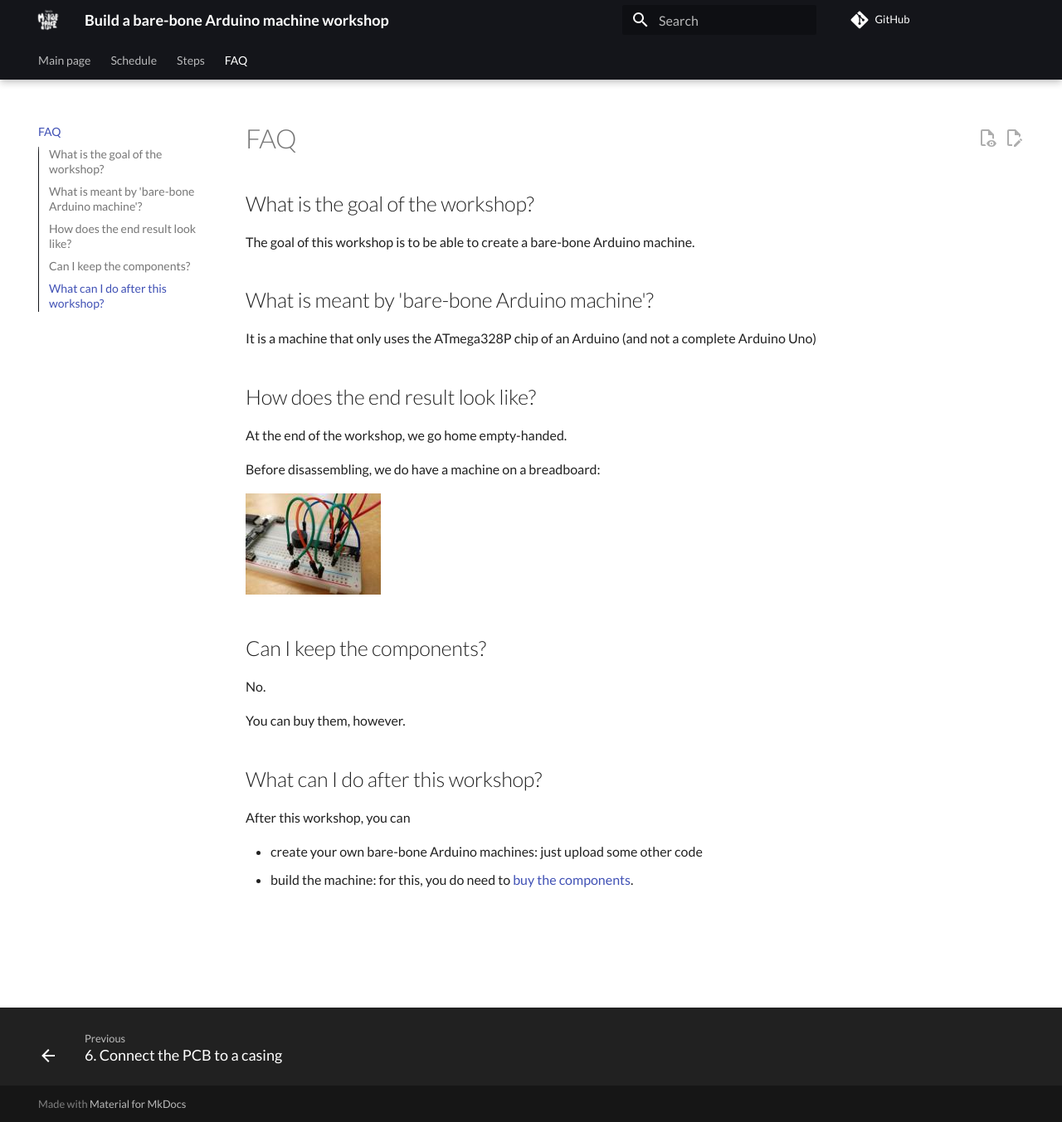
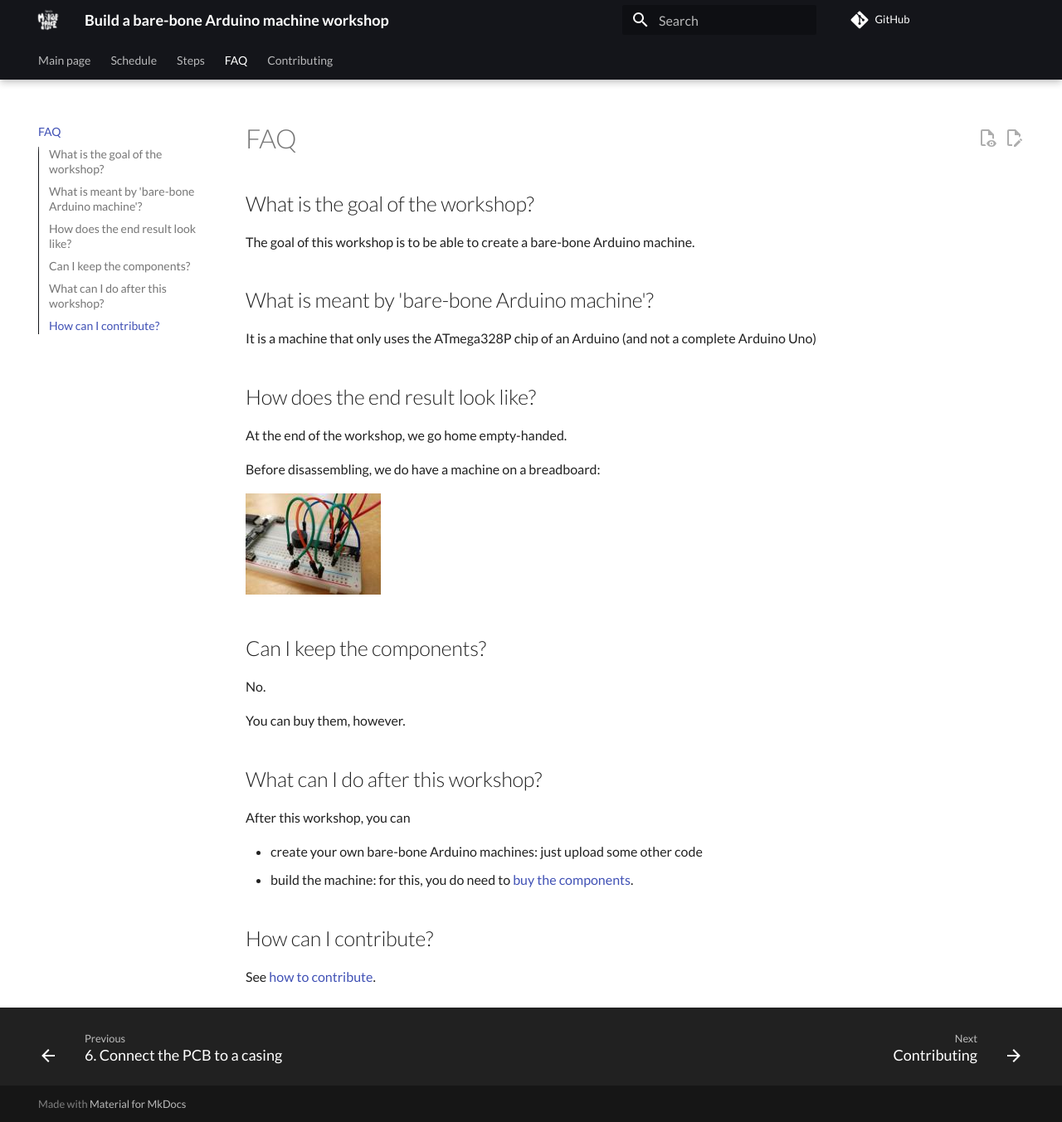
Before and after one commit to richelbilderbeek/build_bare_bone_arduino_machine_workshop, an MkDocs documentation site: the page built from docs/faq.md, in a window 1280 px wide and 1353 px high. Shown: the whole window at 83% size. Built offline with MkDocs 1.6.1 and Material for MkDocs 9.7.7, drawn with Linux system fonts in a browser that asks for light colours; comment, search, counter and statistics services are not loaded.

Commit message:
Help people contribute

```diff
--- a/docs/faq.md
+++ b/docs/faq.md
@@ -39,3 +39,7 @@
   just upload some other code
 - build the machine:
   for this, you do need to [buy the components](buy_components/README.md).
+
+## How can I contribute?
+
+See [how to contribute](CONTRIBUTING.md).
--- a/mkdocs.yml
+++ b/mkdocs.yml
@@ -15,6 +15,7 @@
     - 5. Solder the PCB: solder/README.md
     - 6. Connect the PCB to a casing: connect/README.md
   - FAQ: faq.md
+  - Contributing: CONTRIBUTING.md
 
 theme:
   name: material
```
